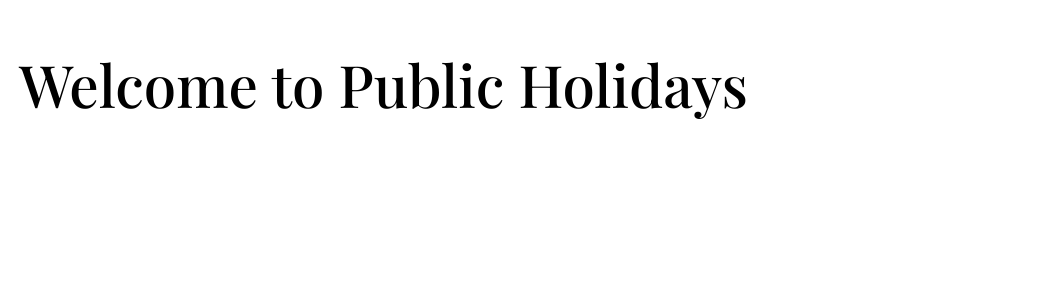
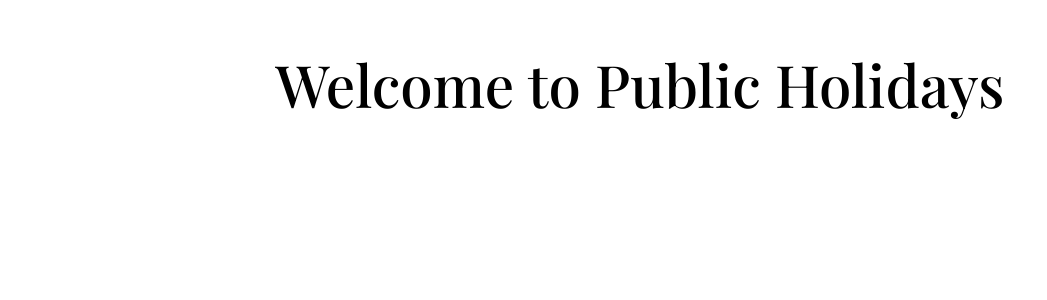
Before and after one commit to Amalitech-Public-Holiday/public-holiday-frontend, a React (Create React App) app: page / in a window 1280 px wide. Shown: the top 300 px of the page, without its empty margins (0-1047 px from the left). Built offline with nearby package versions, Linux system fonts and the light colour scheme.

Commit message:
Import and add Homepage component as home route

```diff
--- a/src/App.js
+++ b/src/App.js
@@ -1,11 +1,15 @@
 import React from 'react';
 import "normalize-css";
 import "./App.scss";
+import Homepage from "./pages/Homepage/Homepage";
+import { Routes, Route } from "react-router-dom";
 
 function App() {
   return (
     <div className='App'>
-      <h1>Welcome to Public Holidays</h1>
+      <Routes>
+        <Route path="/" element={<Homepage/>}/>
+      </Routes>
     </div>
   );
 }
```
